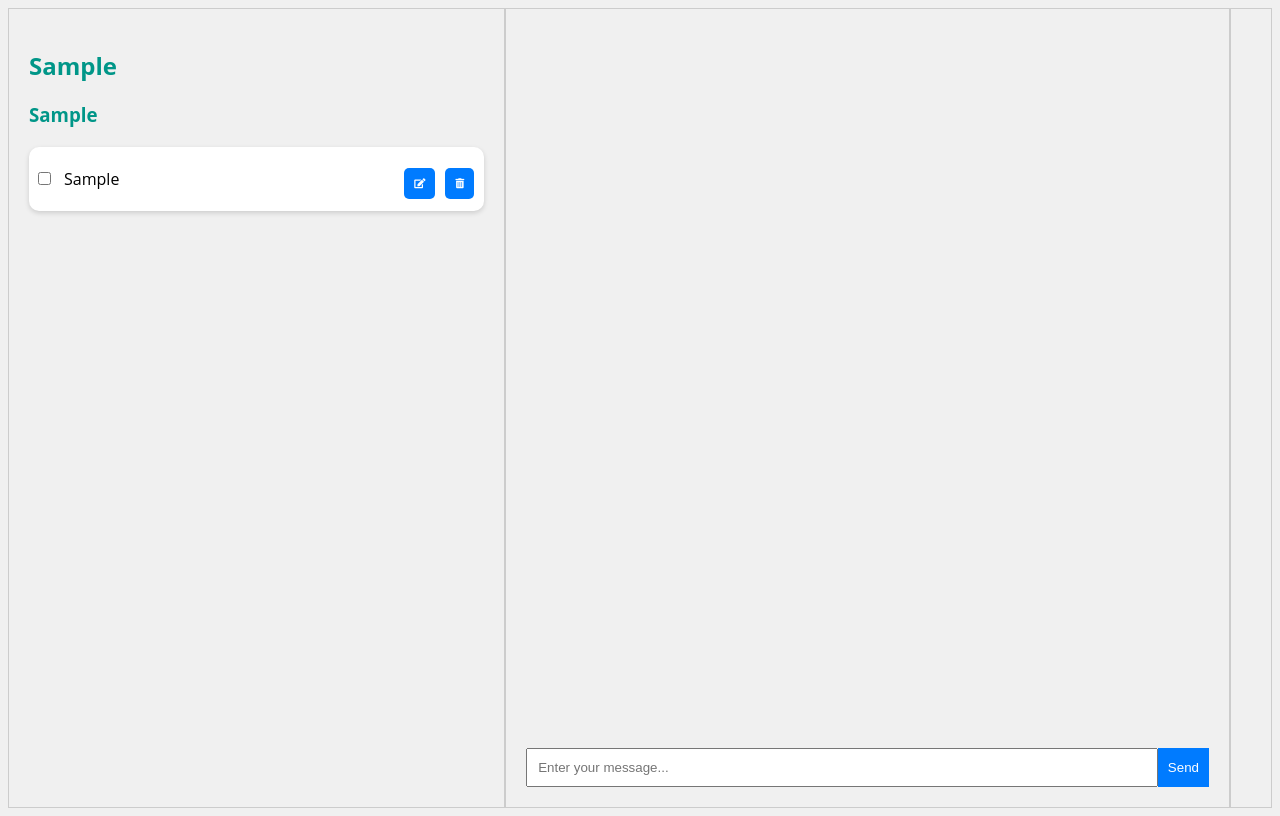
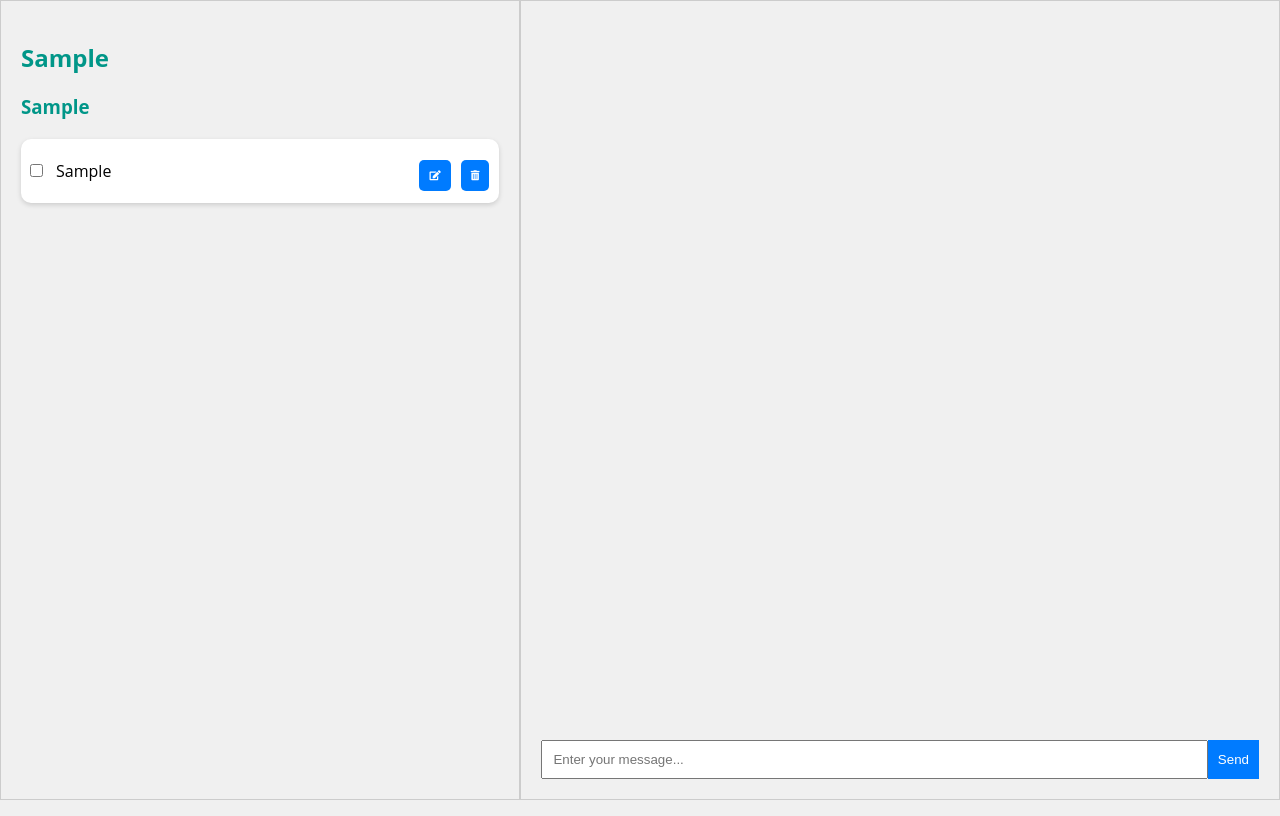
Before and after one commit to DevGauge/PursuitProphet, a Python web app: template app/templates/generate_tasks.html in a window 1280 px wide. Run offline with Jinja, Linux system fonts and the light colour scheme; the template is opened without the code that fills it: most values are stand-ins (such as "Sample title", 1, 10 or a date in 2020).

Commit message:
removed right panel, set margin to 0

```diff
--- a/app/static/styles.css
+++ b/app/static/styles.css
@@ -2,6 +2,7 @@ body {
   background-color: #f0f0f0;
   color: #000000;
   font-family: "Open Sans", sans-serif;
+  margin: 0;
 }
 
 .welcome-screen {
--- a/app/static/styles.scss
+++ b/app/static/styles.scss
@@ -2,6 +2,7 @@ body {
     background-color: #f0f0f0;
     color: #000000;
     font-family: 'Open Sans', sans-serif;
+    margin: 0;
 }
 
 .welcome-screen {
--- a/app/templates/generate_tasks.html
+++ b/app/templates/generate_tasks.html
@@ -28,9 +28,6 @@
                 <button id="send-button">Send</button>
             </div>
         </div>
-        <div class='subtask-panel subtask-right-panel'>
-            <!-- Additional content can be added here -->
-        </div>
     </div>
     <script>
         document.getElementById('send-button').addEventListener('click', function() {
```
Also changed, not shown: 1 other file.
